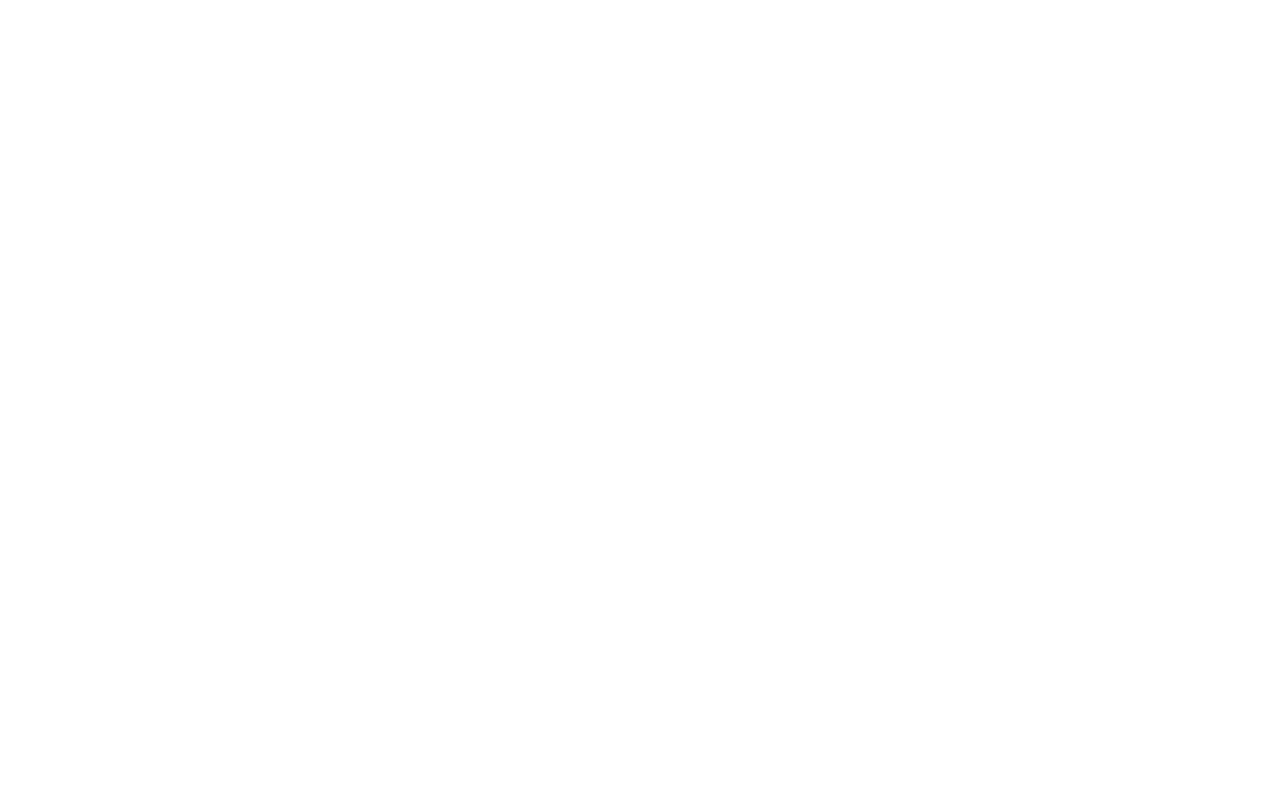
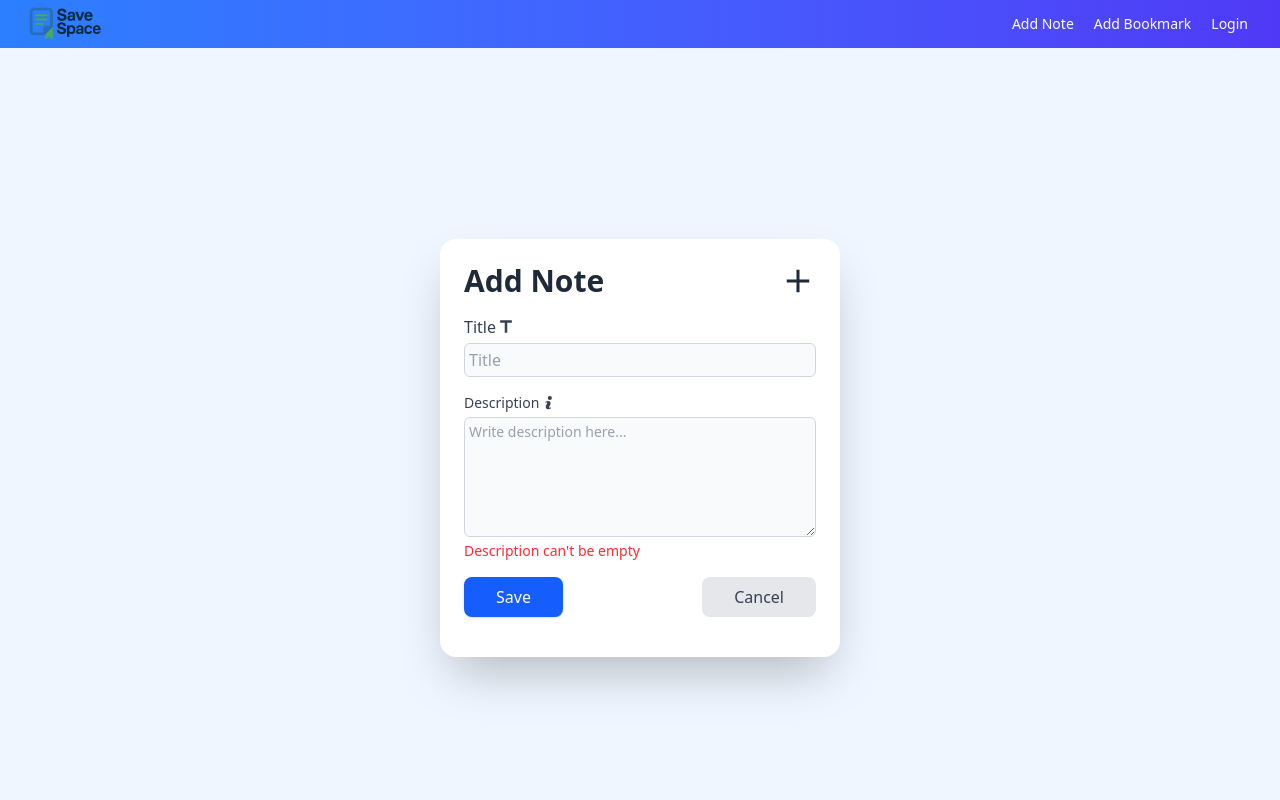
Before and after one commit to Dontizy/Savespace-fronend, a React (Vite) app: page /addnote in a window 1280 px wide. Before the commit this address had no page. Shown: the top 800 px of the page. Built offline with nearby package versions, Linux system fonts and the light colour scheme.

Commit message:
I added the profile and toggle profile

```diff
--- a/src/App.tsx
+++ b/src/App.tsx
@@ -6,6 +6,10 @@
 import Home from "./components/Home"
 import AllNotes from "./components/AllNotes"
 import AllBookmarks from "./components/AllBookmarks"
+import AddBookmarks from "./components/AddBookmarks"
+import AddNote from "./components/AddNote"
+import ResetPassword from "./components/ResetPassword"
+import Profile from "./components/Profile"
 
 
 
@@ -18,11 +22,15 @@
         <Routes>
           <Route path="/" element={<SharedLayout/>}>
             <Route index element={<LandingPage/>}/>
+            <Route path="/addnote" element={<AddNote/>}/>
+            <Route path="/addbookmark" element={<AddBookmarks/>}/>
             <Route path="/login" element={<Login/>}/>
+            <Route path="/signup" element={<Signup/>}/>
+            <Route path="/profile" element={<Profile/>}/>
             <Route path="/home" element={<Home/>}/>
-            <Route path="/signup" element={<Signup/>}/>
             <Route path="/notes" element={<AllNotes/>}/>
             <Route path="/bookmarks" element={<AllBookmarks/>}/>
+            <Route path="/resetpassword" element={<ResetPassword/>}/>
           </Route>
         </Routes>
       </BrowserRouter>
--- /dev/null
+++ b/src/components/AddBookmarks.tsx
@@ -0,0 +1,34 @@
+import { SlLink } from "react-icons/sl";
+import { FaInfo } from "react-icons/fa6";
+
+
+
+const AddBookmarks = () => {
+    return (
+        <main className="h-screen flex justify-center items-center">
+            <div className="bookmark-container bg-white shadow-2xl rounded-2xl p-6 min-w-50 md:min-w-100">
+                <h3 className="text-gray-800 font-semibold text-lg md:text-3xl mb-6">Add Bookmark</h3>
+                <form className="my-4">
+                    <div className="flex flex-col gap-2">
+                        <label htmlFor="title" className="text-sm md:text-base text-gray-700 font-medium flex items-center"><FaInfo  className="size-5" />Url Title</label>
+                    <input type="text" className="border border-gray-300 p-1 focus:border-blue-500 focus:ring focus:ring-blue-200 bg-gray-50 rounded-md placeholder:text-gray-400" placeholder="Link title"/>
+                    </div>
+                    <div className="my-4">
+                        <div className="flex flex-col gap-1">
+                            <label htmlFor="url" className="ext-sm md:text-base text-gray-700 font-medium flex items-center gap-1"><SlLink className="size-6"/> URL</label>
+                            <input type="text" className="border border-gray-300 p-1 focus:border-blue-500 focus:ring focus:ring-blue-200 bg-gray-50 rounded-md placeholder:text-gray-400" placeholder="Enter Ur Link"/>
+                        </div>
+                    </div>
+                    <div className="my-6">
+                        <button className="bg-blue-600 hover:bg-blue-700 py-1 px-6 rounded-md text-white transition-all duration-10 ease-in-out">
+                            Save
+                        </button>
+                    </div>
+                </form>
+
+            </div>
+        </main>
+    )
+}
+
+export default AddBookmarks
--- /dev/null
+++ b/src/components/AddNote.tsx
@@ -0,0 +1,41 @@
+import { IoMdAdd } from "react-icons/io";
+import { MdOutlineTitle } from "react-icons/md";
+import { TiInfoLarge } from "react-icons/ti";
+
+
+function AddNote() {
+  return (
+    <main className="h-screen flex justify-center items-center ">
+     <div className="bg-white shadow-2xl rounded-2xl p-6 min-w-50 md:min-w-100">
+        <div className="flex items-center justify-between">
+            <h3 className="text-gray-800 font-semibold text-lg md:text-3xl">
+                Add Note
+            </h3>
+            <IoMdAdd className="size-9 font-semibold text-gray-800" />
+        </div>
+        <div>
+            <form className="my-4">
+                <div className="flex flex-col gap-1">
+                    <label htmlFor="title" className="text-sm md:text-base text-gray-700 font-medium flex items-center">Title <MdOutlineTitle  className="size-5" /></label>
+                    <input type="text" className="border border-gray-300 p-1 focus:border-blue-500 focus:ring focus:ring-blue-200 bg-gray-50 rounded-md placeholder:text-gray-400" name="title" id="title" placeholder="Title"/>
+                </div>
+
+                <div className="my-4 flex flex-col gap-1">
+                    <label htmlFor="description" className="text-sm text-gray-700 font-medium flex items-center">Description <TiInfoLarge className="size-5" /></label>
+                    <textarea placeholder="Write description here..." className="w-auto min-h-30 bg-gray-50 text-sm placeholder:text-gray-400 rounded-md border  border-gray-300 p-1 focus:border-blue-500 focus:ring focus:ring-blue-200"></textarea>
+                    <p className="text-red-500 text-sm">Description can't be empty</p>
+                </div>
+
+                <div className="flex justify-between">
+                    <button type="submit" className="py-2 px-8 bg-blue-600 transition-all duration-0 hover:bg-blue-700 text-white rounded-lg shadow">Save</button>
+                    <button className="py-2 px-8 bg-gray-200 hover:bg-gray-300 text-gray-700 rounded-lg">Cancel</button>
+                </div>
+            </form>
+        </div>
+     </div>
+
+</main>
+  )
+}
+
+export default AddNote
--- a/src/components/AllBookmarks.tsx
+++ b/src/components/AllBookmarks.tsx
@@ -24,7 +24,6 @@
                     return <BookmarkList url={url.url} title={url.title} key={url.id} id={url.id}/>
                   })
                 }
-
                 {/* <!-- end --> */}
             </div>
         </div>
--- /dev/null
+++ b/src/components/ChangePassword.tsx
@@ -0,0 +1,50 @@
+import { MdOutlineKeyOff } from "react-icons/md";
+import { HiOutlineKey } from "react-icons/hi"
+import type {Dispatch, SetStateAction} from 'react'
+
+type toggleProp={
+    togglePassword:boolean;
+    setTogglePassword:Dispatch<SetStateAction<boolean>>;
+}
+
+const ChangePassword = ({togglePassword, setTogglePassword}:toggleProp) => {
+
+
+    return (
+        <div>
+            <form>
+                <p className="font-semibold text-blue-600 my-2 py-2">Change Password</p>
+                <div className="flex flex-col gap-2">
+                    <label htmlFor="oldpassword"
+                        className="text-sm md:text-base text-gray-700 font-medium flex items-center gap-2">
+                            <MdOutlineKeyOff className="size-5"/>Current Password</label>
+                <input type="text"
+                    className="border border-gray-300 p-1 focus:border-blue-500 focus:ring focus:ring-blue-200 bg-gray-50 rounded-md placeholder:text-gray-400"
+                    placeholder="Old Password"/>
+                </div>
+                <div className="my-4">
+                    <div className="flex flex-col gap-1">
+                        <label htmlFor="password"
+                            className="ext-sm md:text-base text-gray-700 font-medium flex items-center gap-1">
+                                <HiOutlineKey className="size-6" />New Password</label>
+                        <input type="text"
+                            className="border border-gray-300 p-1 focus:border-blue-500 focus:ring focus:ring-blue-200 bg-gray-50 rounded-md placeholder:text-gray-400"
+                            placeholder="New Password"/>
+                    </div>
+                </div>
+                <div className="my-6 flex gap-2 md:gap-4">
+                    <button
+                        className="bg-blue-600 hover:bg-blue-700 py-1 px-6 rounded-md text-white transition-all duration-10 ease-in-out">
+                        Save
+                    </button>
+                    <button onClick={()=>setTogglePassword(!togglePassword)}
+                        className="bg-gray-600 hover:bg-gray-700 py-1 px-6 rounded-md text-white transition-all duration-10 ease-in-out">
+                        Cancel
+                    </button>
+                </div>
+            </form>
+        </div>
+    )
+}
+
+export default ChangePassword
--- /dev/null
+++ b/src/components/Profile.tsx
@@ -0,0 +1,43 @@
+import { GoKey } from "react-icons/go";
+import ChangePassword from "./ChangePassword";
+import { useState } from "react";
+
+
+
+function Profile() {
+    const [togglePassword, setTogglePassword] = useState<boolean>(false)
+
+  return (
+     <main className="flex justify-center h-screen">
+        <div
+            className="profile bg-white shadow-2xl max-h-120  w-11/12 mt-6  py-3 px-2 md:w-3/5 md:p-4 rounded-md flex flex-col">
+            <h3 className="text-2xl text-gray-800 font-semibold">Profile</h3>
+            <div className="flex flex-col gap-3 mt-4">
+                <div>
+                    <h4 className="text-gray-800 font-medium">Name</h4>
+                    <p className="text-gray-700">Donatus Raphael</p>
+                </div>
+                <div>
+                    <h4 className="text-gray-800 font-medium">Email</h4>
+                    <p className="text-gray-700">raphaeldonatus9@gmail.com</p>
+                </div>
+                {
+                    !togglePassword && <div className="flex items-center gap-2">
+                    <button onClick={()=>setTogglePassword(!togglePassword)} className="text-gray-300 py-1 px-2 bg-blue-400 rounded-sm shadow-sm">
+                        Change Password
+                    </button>
+                    <GoKey className="size-5"/>
+                </div>
+                }
+
+                {
+                   togglePassword && <ChangePassword togglePassword={togglePassword} setTogglePassword={setTogglePassword}/>
+                }
+            </div>
+
+        </div>
+    </main>
+  )
+}
+
+export default Profile
--- /dev/null
+++ b/src/components/ResetPassword.tsx
@@ -0,0 +1,25 @@
+import { IoKeyOutline } from "react-icons/io5";
+
+const ResetPassword = () => {
+    return (
+        <main className="h-screen flex justify-center items-center">
+            <div className="flex items-center justify-center flex-col p-4 rounded-2x bg-white shadow-2xl rounded-2xl">
+                <h3 className="text-blue-900 font-semibold text-2xl self-start">Reset password</h3>
+
+                <form className="form-login " action="">
+                    <div className="flex flex-col gap-2 mt-2 md:mt-4">
+                        <label htmlFor="email" className="text-gray-700 text-sm md:text-base flex items-center gap-2 ">
+                        <IoKeyOutline className="size-6" /><span>password</span></label>
+                        <input id="password" type="resetpassword" name="password" placeholder="password" className="block w-auto md:min-w-100 outline outline-gray-400  grow bg-transparent rounded-md py-1 md:py-1.5 pr-5 pl-1 text-base  placeholder:text-gray-500 focus:outline-offset-2 focus:outline-blue-500  sm:text-sm/6" />
+                    </div>
+                    <div>
+                        <button type="submit"
+                            className="py-1 px-4 text-sm mt-4 bg-blue-600 rounded-md text-white hover:bg-blue-400 hover:text-black hover:shadow-md">Reset</button>
+                    </div>
+                </form>
+            </div>
+        </main>
+    )
+}
+
+export default ResetPassword
--- a/src/components/SharedLayout.tsx
+++ b/src/components/SharedLayout.tsx
@@ -5,11 +5,11 @@
 
 const SharedLayout = () => {
     return (
-        <>
+        <div className="p-0 m-0 bg-blue-50">
             <Navbar/>
                 <Outlet/>
             <Footer/>
-        </>
+        </div>
     )
 }
 
```
